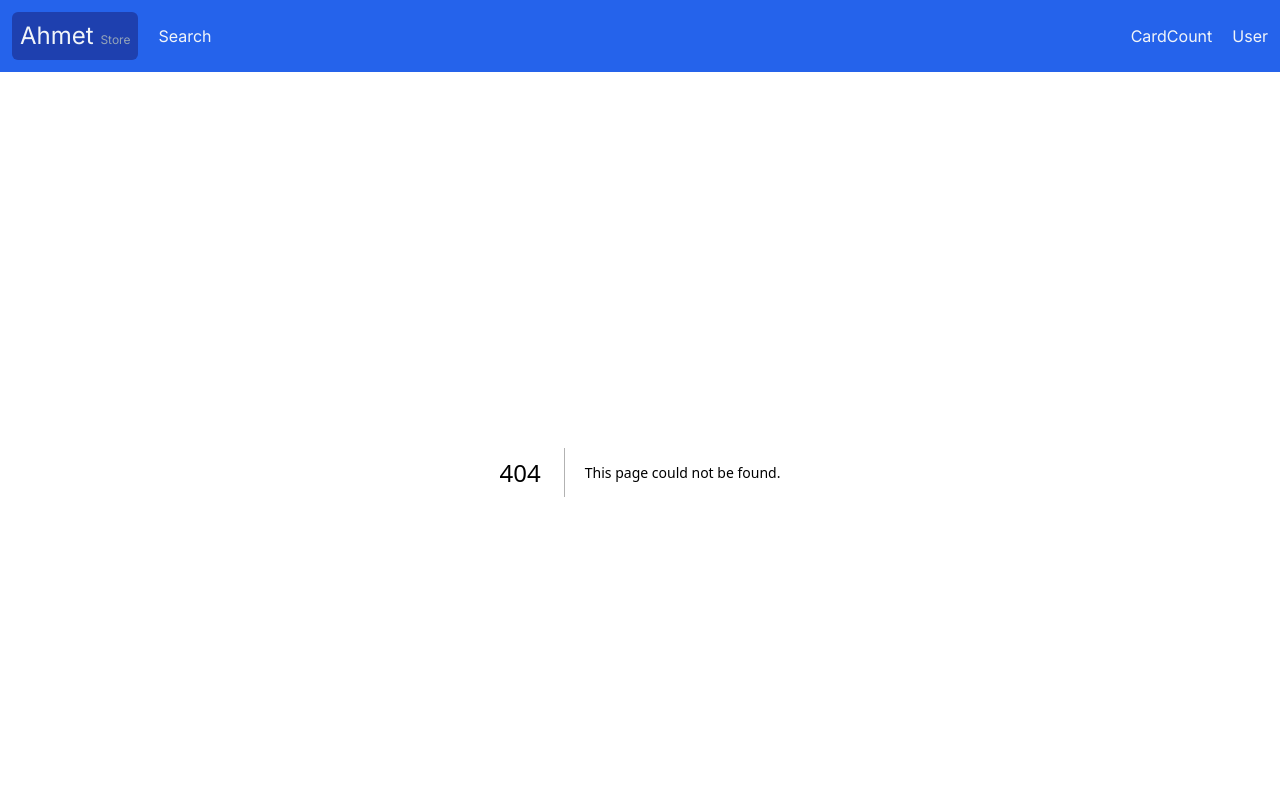
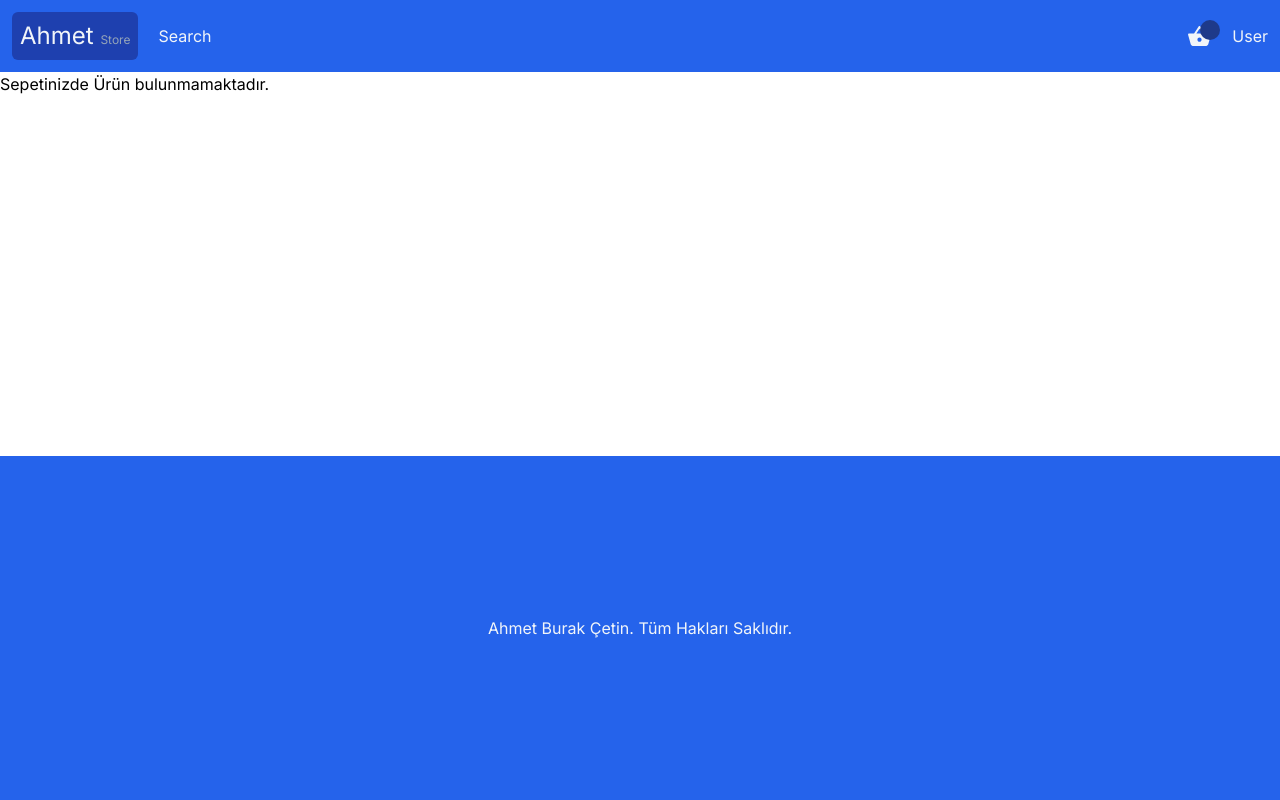
Before and after one commit to ahmtburak/nextjs-ecommerce, a Next.js app: page /cart in a window 1280 px wide. Before the commit this address had no page. Shown: the top 800 px of the page. Built offline with nearby package versions, Linux system fonts and the light colour scheme.

Commit message:
Update Dashboard

```diff
--- /dev/null
+++ b/app/cart/page.tsx
@@ -0,0 +1,12 @@
+import React from "react";
+import CartClient from "../components/cart/CartClient";
+
+const Cart = () => {
+  return (
+    <div>
+      <CartClient />
+    </div>
+  );
+};
+
+export default Cart;
--- /dev/null
+++ b/app/components/cart/CartClient.tsx
@@ -0,0 +1,46 @@
+"use client";
+
+import useCart from "@/hooks/useCart";
+import PageContainer from "../containers/PageContainer";
+import Image from "next/image";
+import Button from "../general/Button";
+
+const CartClient = () => {
+  const { cartPrdcts } = useCart();
+  if (!cartPrdcts || cartPrdcts.length == 0) {
+    return <div>Sepetinizde Ürün bulunmamaktadır.</div>;
+  }
+  return (
+    <div className="my-3 md:my-10">
+      <PageContainer>
+        <div className="flex items-center gap-3 text-center border-b py-3">
+          <div className="w-1/5">Ürün Resmi</div>
+          <div className="w-1/5">Ürün Adı</div>
+          <div className="w-1/5">Ürün Miktarı</div>
+          <div className="w-1/5">Ürün Fiyatı</div>
+          <div className="w-1/5">İşlem</div>
+        </div>
+        <div>
+          {cartPrdcts.map((cart) => (
+            <div
+              className="flex items-center justify-between text-center my-5"
+              key={cart.id}
+            >
+              <div className="w-1/5 flex items-center justify-center">
+                <Image src={cart.image} width={50} height={50} alt="" />
+              </div>
+              <div className="w-1/5">{cart.name}</div>
+              <div className="w-1/5">2</div>
+              <div className="w-1/5 text-orange-600 text-lg">{cart.price}</div>
+              <div className="w-1/5">
+                <Button text="Ürünü Sil" onClick={() => {}} />
+              </div>
+            </div>
+          ))}
+        </div>
+      </PageContainer>
+    </div>
+  );
+};
+
+export default CartClient;
--- a/app/components/detail/Comment.tsx
+++ b/app/components/detail/Comment.tsx
@@ -1,21 +1,23 @@
-'use client'
+"use client";
 
-import { RxAvatar } from "react-icons/rx"
-import Avatar from "../general/Avatar"
+import { RxAvatar } from "react-icons/rx";
+import Avatar from "../general/Avatar";
+import { Rating } from "@mui/material";
 
 const Comment = ({ prd }: { prd: any }) => {
   return (
     <div className="border w-full md:w-1/3 p-2 rounded-lg">
       {/* <Avatar image={prd?.user?.image} /> */}
       <div className="flex items-center gap-1">
-        <RxAvatar size={25} />
-        <div>{prd?.user?.name}</div>
+        <RxAvatar size={45} />
+        <div>
+          <div>{prd?.user?.name}</div>
+          <Rating name="read-only" value={prd?.user?.rating} readOnly />
+        </div>
       </div>
-      <div className="text-slate-500">
-        {prd.comment}
-      </div>
+      <div className="text-slate-500">{prd.comment}</div>
     </div>
-  )
-}
+  );
+};
 
-export default Comment
+export default Comment;
--- a/app/components/detail/DetailClient.tsx
+++ b/app/components/detail/DetailClient.tsx
@@ -1,24 +1,28 @@
-'use client'
-import PageContainer from '../containers/PageContainer'
-import Image from 'next/image'
-import Counter from '../general/Counter'
-import { useState } from 'react'
-import { Rating } from '@mui/material'
-import Button from '../general/Button'
-import Comment from './Comment'
-import Heading from '../general/Heading'
+"use client";
+import PageContainer from "../containers/PageContainer";
+import Image from "next/image";
+import Counter from "../general/Counter";
+import { useEffect, useState } from "react";
+import { Rating } from "@mui/material";
+import Button from "../general/Button";
+import Comment from "./Comment";
+import Heading from "../general/Heading";
+import useCart from "@/hooks/useCart";
 
 export type CardProductProps = {
-  id: string
-  name: string
-  description: string
-  price: number
-  quantity: number
-  image: string
-  inStock: boolean
-}
+  id: string;
+  name: string;
+  description: string;
+  price: number;
+  quantity: number;
+  image: string;
+  inStock: boolean;
+};
 
 const DetailClient = ({ product }: { product: any }) => {
+  const { productCartQty, addToBasket, cartPrdcts } = useCart();
+  const [displayButton, setDisplayButton] = useState(false);
+
   const [cardProduct, setCardProduct] = useState<CardProductProps>({
     id: product.id,
     name: product.name,
@@ -27,56 +31,93 @@
     quantity: 1,
     image: product.image,
     inStock: product.inStock,
-  })
+  });
+
+
+  useEffect(() => {
+    setDisplayButton(false);
+
+    let controlDisplay: any = cartPrdcts?.findIndex(
+      (cart) => cart.id == product.id
+    );
+    if (controlDisplay > -1) {
+      setDisplayButton(true);
+    }
+  }, [cartPrdcts]);
+
   const increaseFunc = () => {
-    if (cardProduct.quantity == 10) return
-    setCardProduct((prev) => ({ ...prev, quantity: prev.quantity + 1 }))
-  }
+    if (cardProduct.quantity == 10) return;
+    setCardProduct((prev) => ({ ...prev, quantity: prev.quantity + 1 }));
+  };
 
   const decreaseFunc = () => {
-    if (cardProduct.quantity == 1) return
-    setCardProduct((prev) => ({ ...prev, quantity: prev.quantity - 1 }))
-
-  }
-  let productRating = product?.reviews?.reduce((acc: number, item: any) => acc + item.rating, 0) / product?.reviews?.length
-
+    if (cardProduct.quantity == 1) return;
+    setCardProduct((prev) => ({ ...prev, quantity: prev.quantity - 1 }));
+  };
+  let productRating =
+    product?.reviews?.reduce((acc: number, item: any) => acc + item.rating, 0) /
+    product?.reviews?.length;
 
   return (
-    <div className='my-10'>
+    <div className="my-10">
       <PageContainer>
-        <div className='block md:flex gap-10 justify-center'>
-          <div className='relative h-[200px] md:h-[400px] w-[200px] md:w-[400px] mb-3 md:mb-0'>
-            <Image src={product?.image} fill alt='' />
+        <div className="block md:flex gap-10 justify-center">
+          <div className="relative h-[200px] md:h-[400px] w-[200px] md:w-[400px] mb-3 md:mb-0">
+            <Image src={product?.image} fill alt="" />
           </div>
-          <div className='w-full md:w-1/2 space-y-3'>
-            <div className='text-xl md:text-2xl'>{product?.name}</div>
+          <div className="w-full md:w-1/2 space-y-3">
+            <div className="text-xl md:text-2xl">{product?.name}</div>
             <Rating name="read-only" value={productRating} readOnly />
 
-            <div className='text-slate-500'>{product?.description}</div>
-            <div className='flex items-center gap-2'>
+            <div className="text-slate-500">{product?.description}</div>
+            <div className="flex items-center gap-2">
               <div>STOK DURUMU:</div>
-              {
-                product.inStock ? <div className='text-green-500'>Ürün Stokta Mevcut</div> : <div className='text-red-500'>Ürün Stokta Bulunmamakta</div>
-              }
+              {product.inStock ? (
+                <div className="text-green-500">Ürün Stokta Mevcut</div>
+              ) : (
+                <div className="text-red-500">Ürün Stokta Bulunmamakta</div>
+              )}
             </div>
-            <div className='space-y-3'>
-              <Counter increaseFunc={increaseFunc} decreaseFunc={decreaseFunc} cardProduct={cardProduct} />
-              <div className='text-lg md:text-2xl text-orange-600 font-bold'>{product.price}</div>
-              <Button text='Sepete Ekle' small onClick={() => { }} />
+            <div className="space-y-3">
+              <div className="text-lg md:text-2xl text-orange-600 font-bold">
+                {product.price}
+              </div>
+              {displayButton ? (
+                <>
+                  <Button
+                    text="Ürün Sepete Ekli"
+                    small
+                    outline
+                    onClick={() => {}}
+                  />
+                </>
+              ) : (
+                <>
+                  <Counter
+                    increaseFunc={increaseFunc}
+                    decreaseFunc={decreaseFunc}
+                    cardProduct={cardProduct}
+                  />
+
+                  <Button
+                    text="Sepete Ekle"
+                    small
+                    onClick={() => addToBasket(cardProduct)}
+                  />
+                </>
+              )}
             </div>
           </div>
         </div>
-        <Heading text='Yorumlar' />
+        <Heading text="Yorumlar" />
         <div>
-          {
-            product?.reviews?.map((prd: any) => (
-              <Comment key={prd.id} prd={prd} />
-            ))
-          }
+          {product?.reviews?.map((prd: any) => (
+            <Comment key={prd.id} prd={prd} />
+          ))}
         </div>
       </PageContainer>
     </div>
-  )
-}
+  );
+};
 
-export default DetailClient
+export default DetailClient;
--- a/app/components/general/Button.tsx
+++ b/app/components/general/Button.tsx
@@ -1,20 +1,34 @@
 import { IconType } from "react-icons";
 
 interface ButtonProps {
-  text: string
+  text: string;
   onClick: (e: React.MouseEvent<HTMLButtonElement>) => void;
-  small?: boolean
-  outline?: boolean
-  // icon: IconType
-  disabled?: boolean
+  small?: boolean;
+  outline?: boolean;
+  icon: IconType;
+  disabled?: boolean;
 }
 
-const Button: React.FC<ButtonProps> = ({ text, onClick, small, outline, disabled, icon: Icon }) => {
+const Button: React.FC<ButtonProps> = ({
+  text,
+  onClick,
+  small,
+  outline,
+  disabled,
+  icon: Icon,
+}) => {
   return (
-    <button disabled={disabled} className={`rounded-lg p-3 ${small ? "w-[250px]" : "w-full"} ${outline ? "border text-black" : "bg-black text-white"}`} onClick={onClick}>
+    <button
+      disabled={disabled}
+      className={`rounded-lg p-3 ${small ? "w-[250px]" : "w-full"} ${
+        outline ? "border text-black" : "bg-black text-white"
+      }`}
+      onClick={onClick}
+    >
+     {Icon && <Icon />}
       {text}
     </button>
-  )
-}
+  );
+};
 
-export default Button
+export default Button;
--- a/app/components/navbar/CardCount.tsx
+++ b/app/components/navbar/CardCount.tsx
@@ -1,10 +1,16 @@
-'use client';
+"use client";
+import useCart from "@/hooks/useCart";
+import { MdShoppingBasket } from "react-icons/md";
 const CardCount = () => {
+  const { cartPrdcts } = useCart();
   return (
-    <div className="hidden md:block">
-      CardCount
+    <div className="hidden md:flex relative">
+      <MdShoppingBasket size={25} />
+      <div className="absolute -top-1 text-xs -right-2 bg-blue-900 w-5 h-5 flex items-center justify-center rounded-full">
+        {cartPrdcts?.length}
+      </div>
     </div>
-  )
-}
+  );
+};
 
-export default CardCount
+export default CardCount;
--- a/app/layout.tsx
+++ b/app/layout.tsx
@@ -3,6 +3,8 @@
 import "./globals.css";
 import Navbar from "./components/navbar/Navbar";
 import Footer from "./components/footer/Footer";
+import CartProvider from "@/provider/CartProvider";
+import { Toaster } from "react-hot-toast";
 
 const inter = Inter({ subsets: ["latin"] });
 
@@ -19,11 +21,14 @@
   return (
     <html lang="en">
       <body className={inter.className}>
-        <div className="flex flex-col min-h-screen ">
-          <Navbar />
-          <main className="flex-grow">{children}</main>
-          <Footer />
-        </div>
+        <Toaster position="top-right" reverseOrder={false} />
+        <CartProvider>
+          <div className="flex flex-col min-h-screen ">
+            <Navbar />
+            <main className="flex-grow">{children}</main>
+            <Footer />
+          </div>
+        </CartProvider>
       </body>
     </html>
   );
--- /dev/null
+++ b/hooks/useCart.tsx
@@ -0,0 +1,73 @@
+"use client";
+import { CardProductProps } from "@/app/components/detail/DetailClient";
+import {
+  createContext,
+  useCallback,
+  useContext,
+  useEffect,
+  useState,
+} from "react";
+import toast from "react-hot-toast";
+
+interface CartContextProps {
+  productCartQty: number;
+  cartPrdcts: CardProductProps[] | null;
+  addToBasket: (product: CardProductProps) => void;
+  removeFromCart: (product: CardProductProps) => void;
+}
+
+const CartContext = createContext(null);
+
+interface Props {
+  [propName: string]: any;
+}
+
+export const CartContextProvider = (props: Props) => {
+  const [productCartQty, setProductCartQty] = useState(0);
+  const [cartPrdcts, setCartPrdcts] = useState<CardProductProps[] | null>(null);
+
+  useEffect(() => {
+    let getItem: any = localStorage.getItem("cart");
+    let getItemParse: CardProductProps[] | null = JSON.parse(getItem);
+    setCartPrdcts(getItemParse);
+  }, []);
+
+  const addToBasket = useCallback(
+    (product: CardProductProps) => {
+      setCartPrdcts((prev) => {
+        let updatedCart;
+        if (prev) {
+          updatedCart = [...prev, product];
+        } else {
+          updatedCart = [product];
+        }
+        toast.success("Ürün Sepete Eklendi.. ");
+        localStorage.setItem("cart", JSON.stringify(updatedCart));
+        return updatedCart;
+      });
+    },
+    [cartPrdcts]
+  );
+
+  const removeFromCart = (product: CardProductProps) =>
+    useCallback(() => {}, []);
+
+  let value = {
+    productCartQty,
+    addToBasket,
+    cartPrdcts,
+    removeFromCart,
+  };
+
+  return <CartContext.Provider value={value} {...props} />;
+};
+
+const useCart = () => {
+  const context = useContext(CartContext);
+  if (context == null) {
+    throw new Error("Bir hata var.");
+  }
+  return context;
+};
+
+export default useCart;
--- a/package.json
+++ b/package.json
@@ -15,6 +15,7 @@
     "next": "14.2.5",
     "react": "^18",
     "react-dom": "^18",
+    "react-hot-toast": "^2.4.1",
     "react-icons": "^5.2.1"
   },
   "devDependencies": {
--- /dev/null
+++ b/provider/CartProvider.tsx
@@ -0,0 +1,7 @@
+import { CartContextProvider } from "@/hooks/useCart";
+
+const CartProvider = ({ children }: { children: React.ReactNode }) => {
+  return <CartContextProvider>{children}</CartContextProvider>;
+};
+
+export default CartProvider;
```
Also changed, not shown: 1 other file (tests, documents, lock files or other folders).
